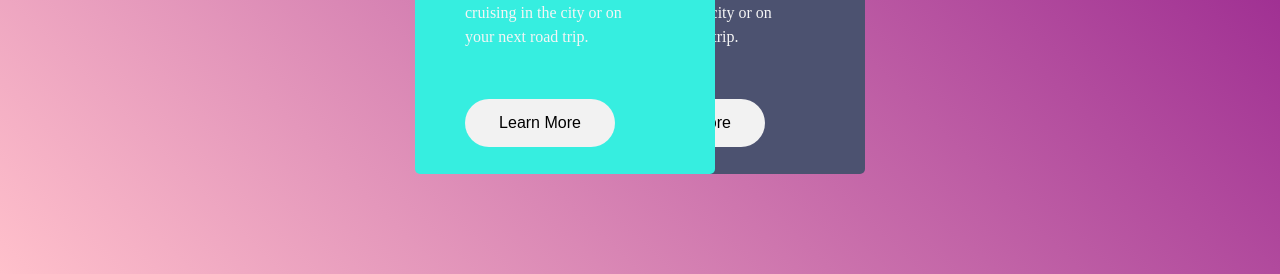
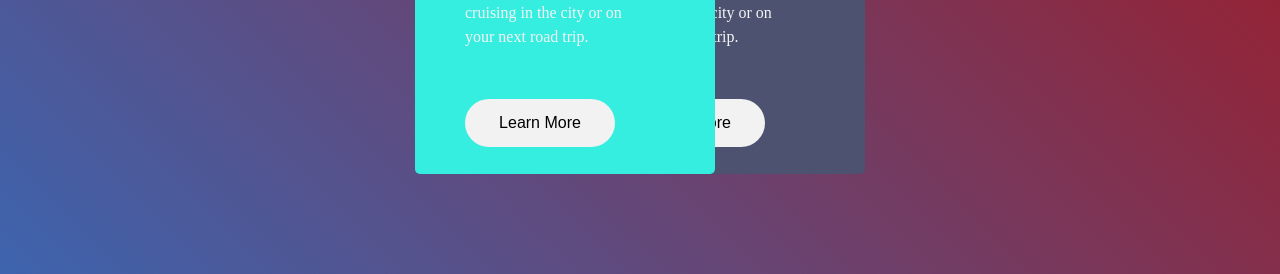
Before and after one commit to abhishek-singh77/beautiful-card-animation, a plain HTML site: page index.html in a window 1280 px wide. Shown: the part 526-800 px from the top of the page. Drawn offline with Linux system fonts and the light colour scheme.

Commit message:
Bg img color changed to blue and blood red
I've re-designed the color of bg image thus changed the linear gradient style

```diff
--- a/css/styles.css
+++ b/css/styles.css
@@ -33,7 +33,7 @@ p{
     align-items: center;
     width: 100%;
     height: 100vh;
-    background-image: linear-gradient(45deg,pink,purple);
+    background-image: linear-gradient(45deg,#3d64ae,#b00e0e);
 }
 
 .main{
```
